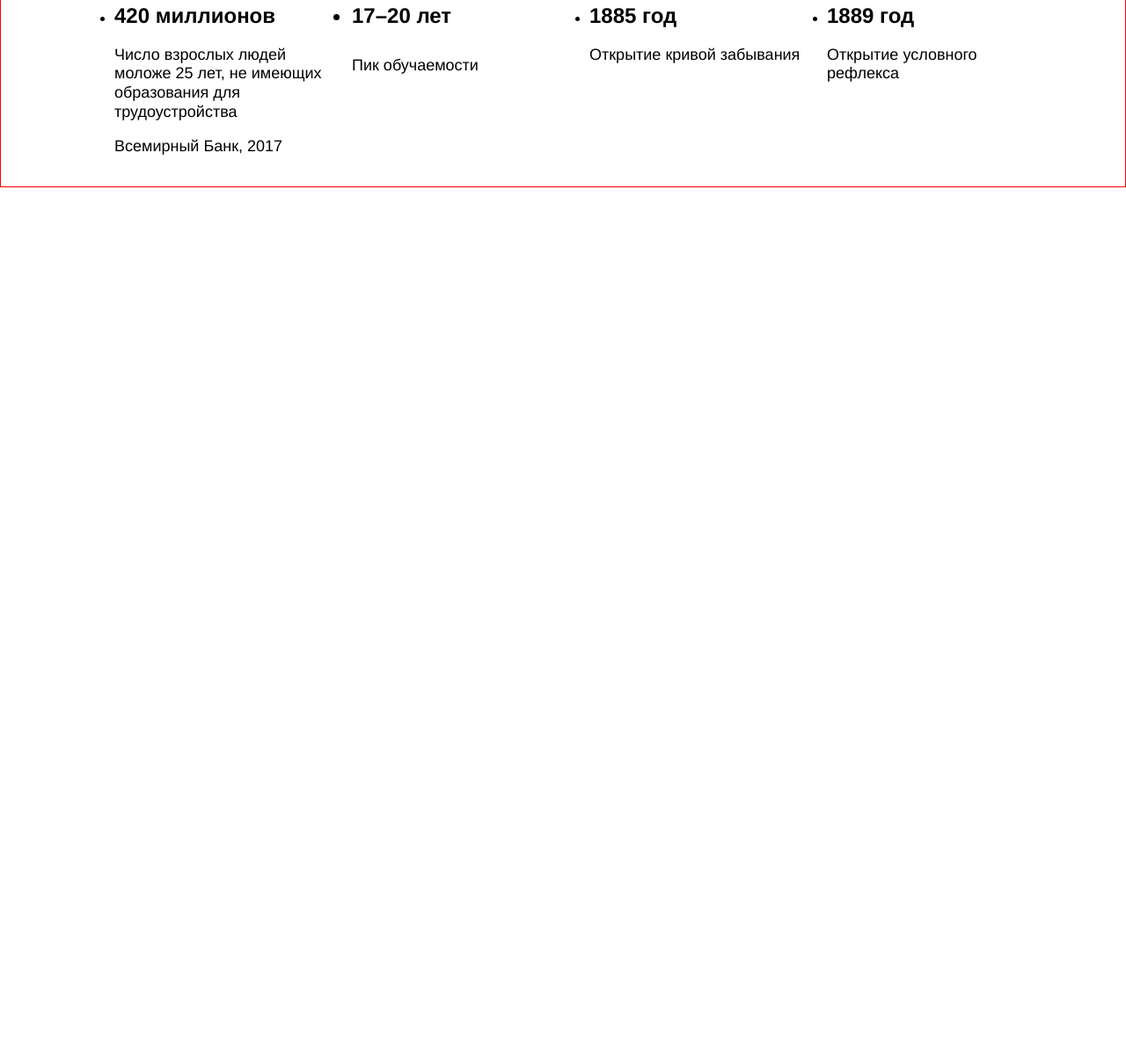
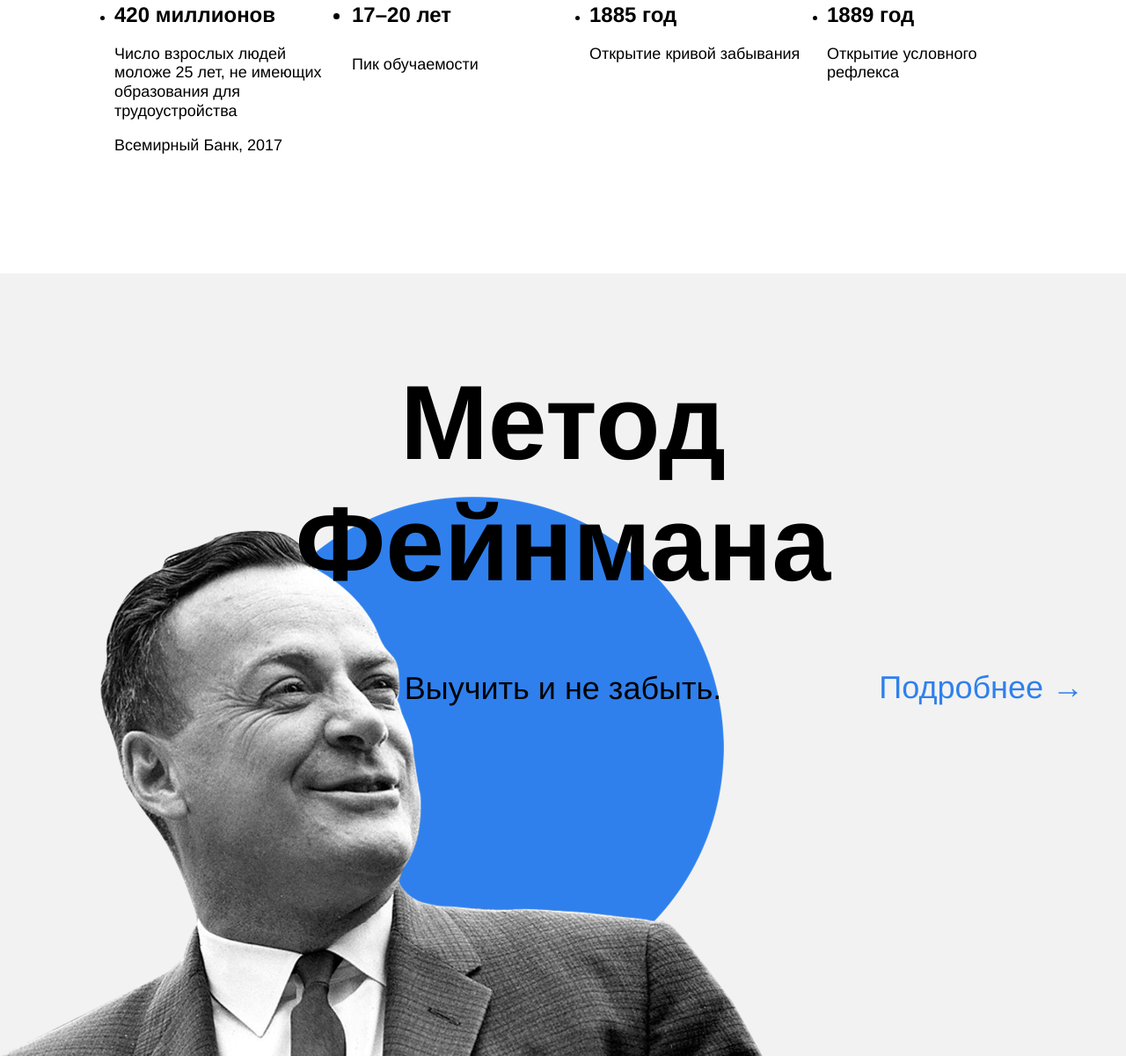
Before and after one commit to ivonki/how-to-learn, a plain HTML site: page index.html in a window 1280 px wide. Shown: the part 1824-3025 px from the top of the page at 88% size. Before the commit the page ends 2137 px from the top, so only its background shows below. Drawn offline with Linux system fonts and the light colour scheme.

Commit message:
fourth is ok

```diff
--- a/index.html
+++ b/index.html
@@ -74,7 +74,12 @@
             </ul>
           </div>
         </section>
-        <section class="feynman"></section>
+        <section class="feynman">
+          <h2 class="feynman__title">Метод Фейнмана</h2>
+          <h3 class="feynman__subtitle">Выучить и не забыть.</h3>
+          <a href="#0" class="feynman__link">Подробнее →</a>
+          <img class="feynman__img" alt="Фейнман" src="./images/feynman.png">
+        </section>
         <section class="kaufman"></section>
       </main>
 
--- a/styles/style.css
+++ b/styles/style.css
@@ -138,7 +138,6 @@
   align-items: center;
   justify-content: center;
   flex-direction: column;
-  border: 1px solid red;
 }
 
 
@@ -187,3 +186,58 @@
   font-size: 18px;
   font-weight: 500;
 }
+
+.feynman {
+  display: flex;
+  flex-direction: column;
+  margin: 0;
+  background-color: #f2f2f2;
+  min-height: 890px;
+
+  position: relative;
+}
+
+.feynman__title {
+  display: flex;
+  margin: 100px auto 0px;
+  width: 648px;
+  text-align: center;
+  z-index: 1;
+
+  line-height: 1.15;
+  font-size: 120px;
+  font-weight: 600;
+}
+
+.feynman__subtitle {
+  margin-top: 70px;
+  text-align: center;
+  z-index: 1;
+
+  line-height: 51px;
+  font-size: 36px;
+  font-weight: 500;
+}
+
+.feynman__link {
+  color: #2f80ed;
+  text-decoration: none;
+  position: absolute;
+  top: 50%;
+  right: 48px;
+  z-index: 1;
+
+  line-height: 51px;
+  font-size: 36px;
+  font-weight: 500;
+}
+
+.feynman__img {
+  width: 867px;
+  height: 637px;
+  position: absolute;
+  left: 0;
+  bottom: 0;
+
+
+}
```
